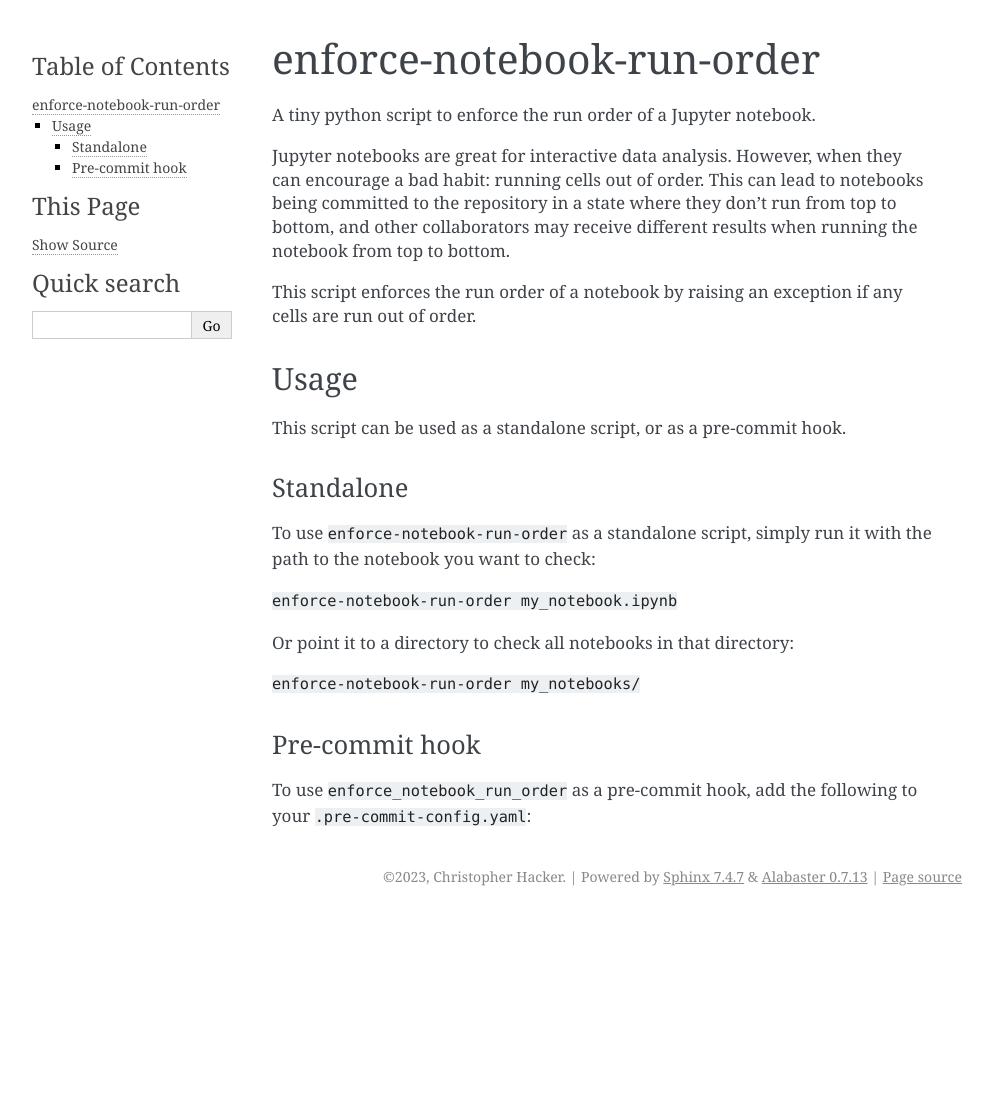
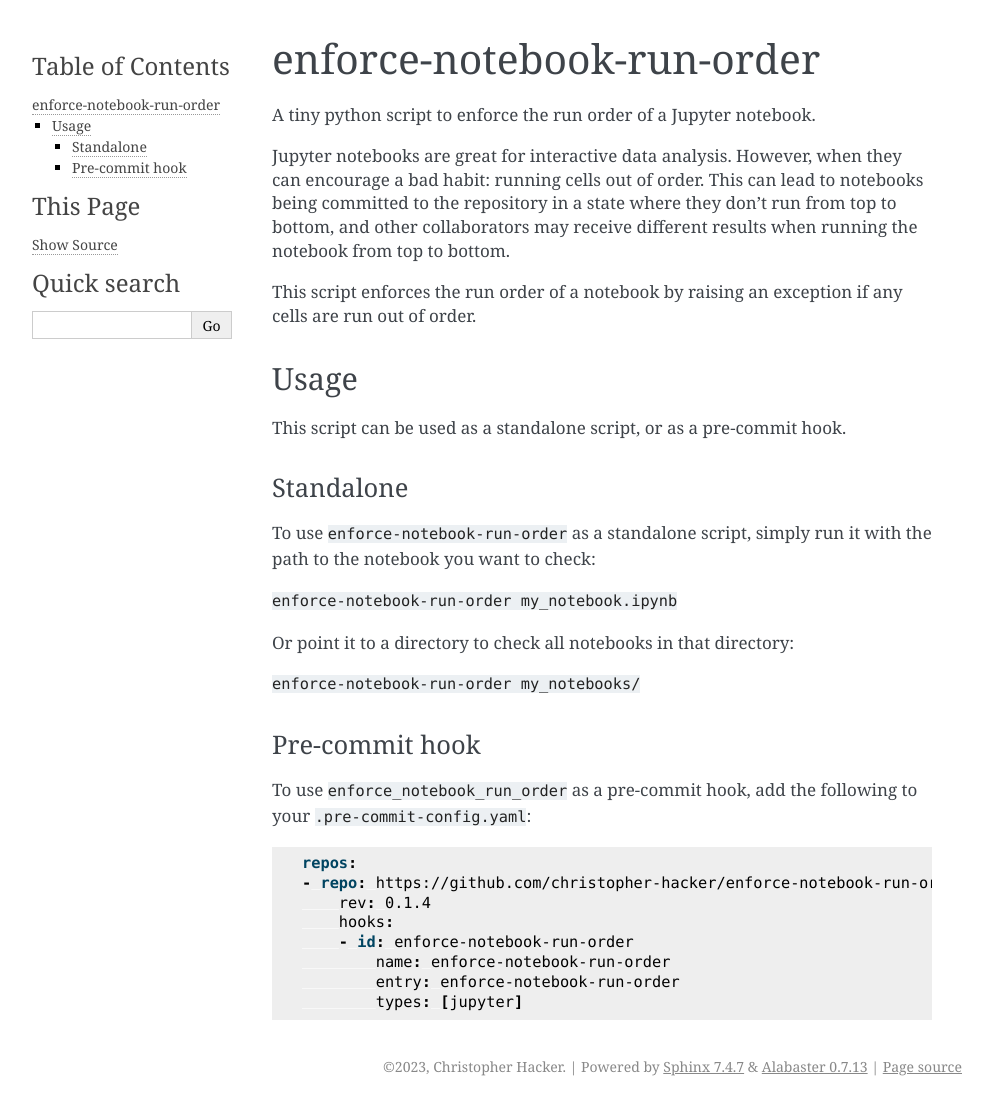
Before and after one commit to cmhac/enforce-notebook-run-order, a Sphinx documentation site: the page built from docs/README.rst, in a window 1280 px wide. Shown: the whole page, without its empty margins (148-1141 px from the left). Built offline with Sphinx 7.4.7, drawn with Linux system fonts in a browser that asks for light colours; before the commit the page ends 916 px from its top, so only the background shows below that.

Commit message:
update readme

```diff
--- a/docs/README.rst
+++ b/docs/README.rst
@@ -33,3 +33,14 @@ Pre-commit hook
 ^^^^^^^^^^^^^^^
 
 To use ``enforce_notebook_run_order`` as a pre-commit hook, add the following to your ``.pre-commit-config.yaml``:
+
+.. code-block:: yaml
+
+    repos:
+    - repo: https://github.com/christopher-hacker/enforce-notebook-run-order
+        rev: 0.1.4
+        hooks:
+        - id: enforce-notebook-run-order
+            name: enforce-notebook-run-order
+            entry: enforce-notebook-run-order
+            types: [jupyter]
```
Also changed, not shown: README.md (+11 -0 lines).
